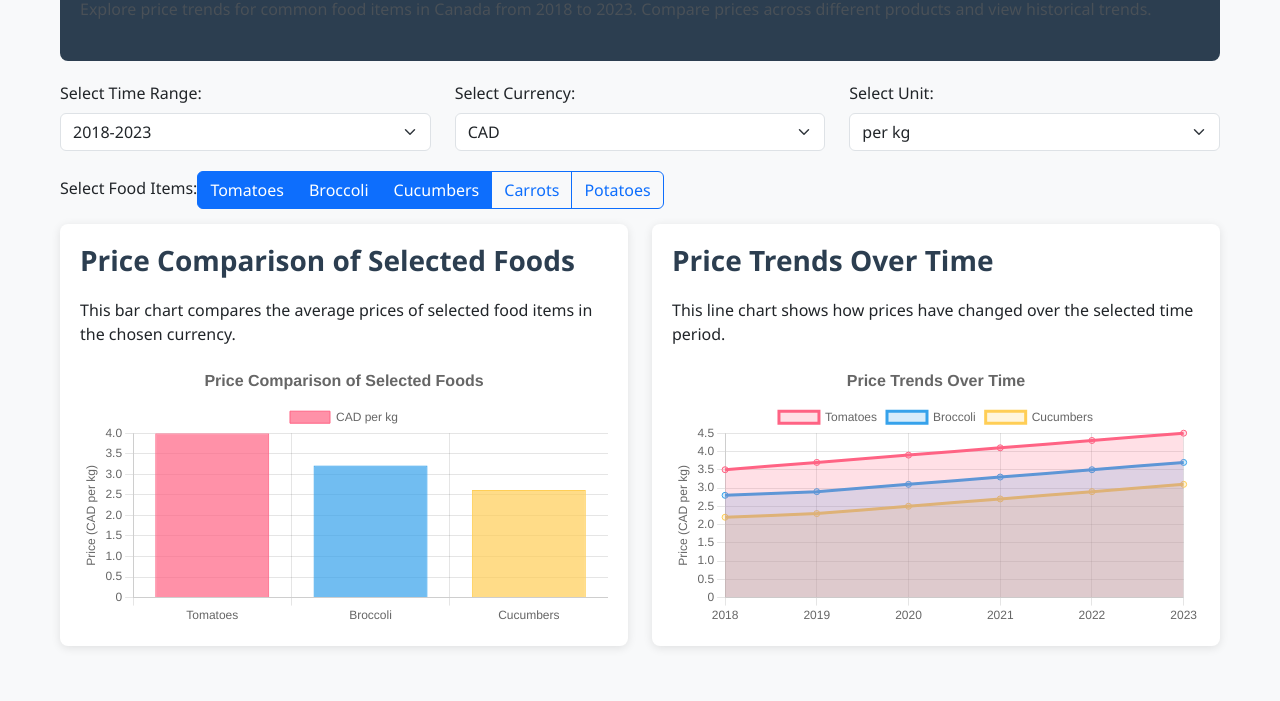
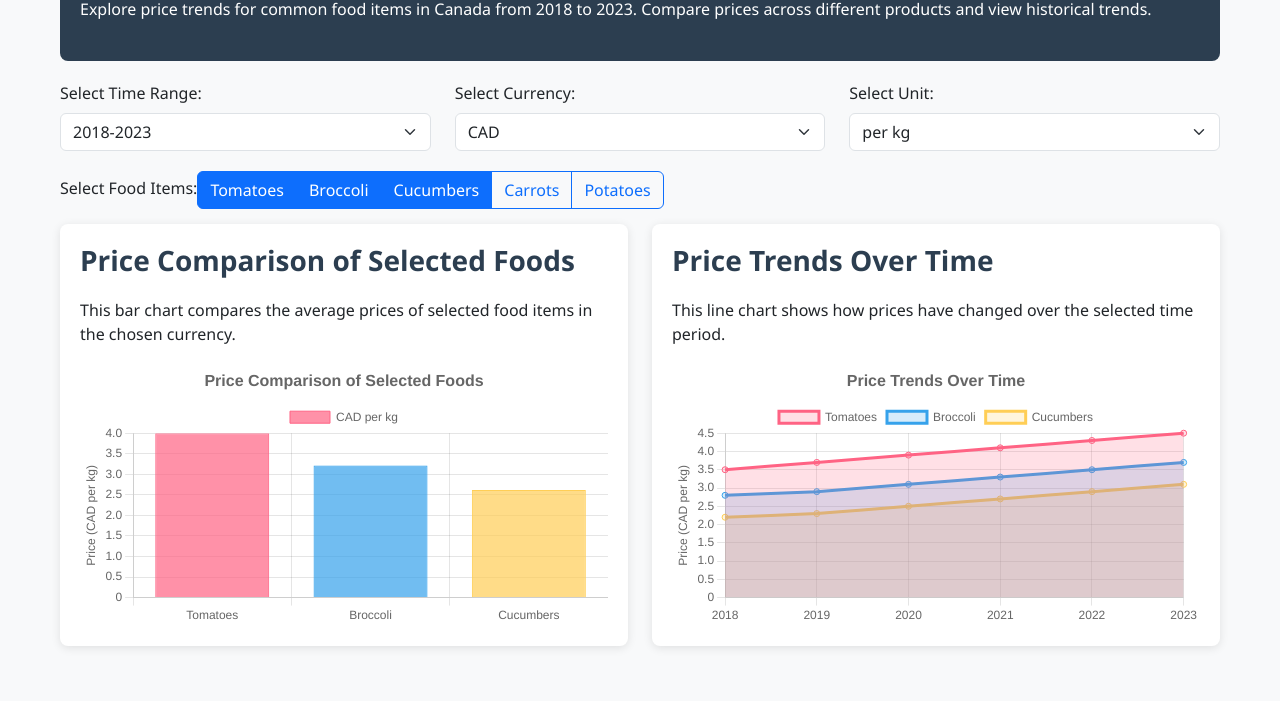
Before and after one commit to Hoss24A/dashboard, a plain HTML site: page index.html in a window 1280 px wide. Shown: the part 99-800 px from the top of the page. Drawn offline with nearby package versions, Linux system fonts and the light colour scheme.

Commit message:
changed text

```diff
--- a/styles.css
+++ b/styles.css
@@ -58,5 +58,5 @@ body {
 
 .intro-text {
     margin-bottom: 20px;
-    color: #495057;
+    color: #ffffff;
 }
```
